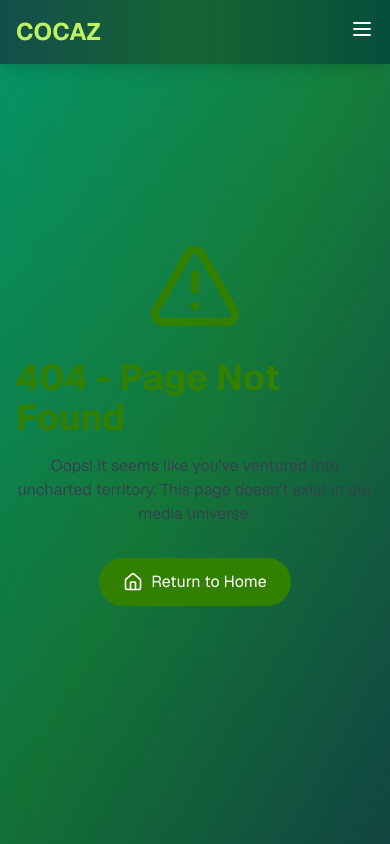
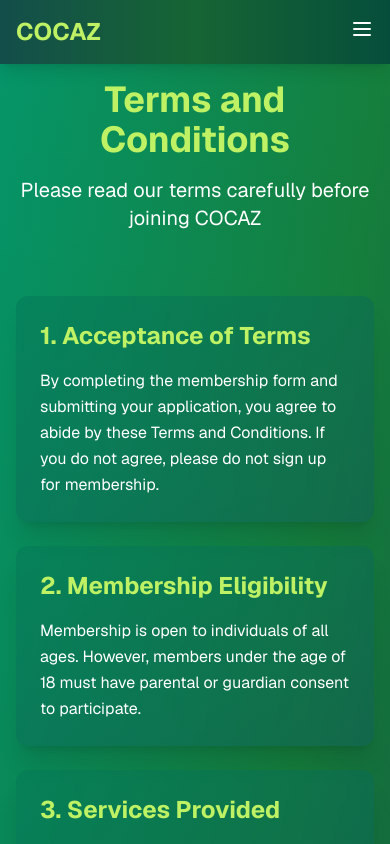
Before and after one commit to Mutombe/cocaz, a React (Vite) app in the folder cocaz-static/: page /terms in a window 390 px wide. Shown: the top 844 px of the page. Built offline with nearby package versions, Linux system fonts and the light colour scheme; a web font is replaced by a local one.

Commit message:
TermsAndConditions

```diff
--- a/cocaz-static/src/App.jsx
+++ b/cocaz-static/src/App.jsx
@@ -13,6 +13,7 @@
 import ImpressiveGrowth from "./components/Services/Growth/growth";
 import TrustedByCreators from "./components/Services/TrustedByCreators/trustedByCreators";
 import SuccessfulProjects from "./components/Services/SuccessfulProjects/successfulProjects";
+import TermsAndConditions from "./components/TermsAndConditions/terms";
 import { ThemedComponent } from "./components/themeContext";
 import ErrorBoundary from "./components/Error/error";
 import Navbar from "./components/Navbar/navbar";
@@ -85,6 +86,10 @@
                         element={<TalentManagement />}
                       />
                       <Route
+                        path="/terms"
+                        element={<TermsAndConditions />}
+                      />
+                      <Route
                         path="/history/4+-years-of-experience"
                         element={<Experience />}
                       />
--- /dev/null
+++ b/cocaz-static/src/components/TermsAndConditions/terms.jsx
@@ -0,0 +1,157 @@
+import React from 'react';
+import { motion } from 'framer-motion';
+import { useTheme } from '../themeContext';
+import { FileText, Mail } from 'lucide-react';
+
+const TermsAndConditions = () => {
+  const { currentTheme } = useTheme();
+
+  const termsData = [
+    {
+      title: "1. Acceptance of Terms",
+      content: "By completing the membership form and submitting your application, you agree to abide by these Terms and Conditions. If you do not agree, please do not sign up for membership."
+    },
+    {
+      title: "2. Membership Eligibility",
+      content: "Membership is open to individuals of all ages. However, members under the age of 18 must have parental or guardian consent to participate."
+    },
+    {
+      title: "3. Services Provided",
+      content: "COCAZ provides advisory and management services for content creators, including but not limited to: Poets, Musicians, Instrumentalists, Sound Engineers, Social Media Influencers, Actors, Showmen, Photographers, DJs, Artistic Painters, Writers (Authors, Screenwriters), Directors, Cinematographers, and Choreographers. Our services aim to enhance the knowledge, coverage, and audience engagement of our members while offering support in monetizing their content."
+    },
+    {
+      title: "4. Member Responsibilities",
+      content: "As a member, you agree to: Provide accurate and up-to-date information during the registration process, respect the rights of other members and COCAZ staff, and use the services provided by COCAZ in a manner consistent with applicable laws and regulations."
+    },
+    {
+      title: "5. Intellectual Property",
+      content: "All content created by COCAZ, including promotional materials and resources, is the intellectual property of COCAZ. Members may not reproduce, distribute, or modify this content without prior written consent."
+    },
+    {
+      title: "6. Limitation of Liability",
+      content: "COCAZ shall not be liable for any indirect, incidental, or consequential damages arising from your membership or use of our services. Members agree to use the services at their own risk."
+    },
+    {
+      title: "7. Termination of Membership",
+      content: "COCAZ reserves the right to terminate any membership at its discretion, with or without cause. Members may terminate their membership by providing written notice to COCAZ."
+    },
+    {
+      title: "8. Changes to Terms",
+      content: "COCAZ may update these Terms and Conditions from time to time. Members will be notified of any significant changes, and continued use of services will constitute acceptance of the new terms."
+    },
+    {
+      title: "9. Governing Law",
+      content: "These Terms and Conditions shall be governed by and construed in accordance with the laws of Zimbabwe. Any disputes arising from these terms shall be resolved in the appropriate courts of Zimbabwe."
+    },
+    {
+      title: "10. Contact Information",
+      content: "For any questions regarding these Terms and Conditions, please contact us at cocazofficial@gmail.com"
+    }
+  ];
+
+  const pageVariants = {
+    initial: { opacity: 0, y: 20 },
+    animate: {
+      opacity: 1,
+      y: 0,
+      transition: {
+        duration: 0.5,
+        staggerChildren: 0.1
+      }
+    }
+  };
+
+  return (
+    <motion.div
+      className="py-20"
+      initial="initial"
+      animate="animate"
+      variants={pageVariants}
+    >
+      <div className="container mx-auto px-4 sm:px-6 lg:px-8">
+        <motion.div
+          className="mb-16 text-center"
+          variants={pageVariants}
+        >
+          <motion.h2
+            className={`text-4xl font-bold ${currentTheme.accent} mb-4`}
+            initial={{ opacity: 0, y: -20 }}
+            animate={{ opacity: 1, y: 0 }}
+            transition={{ duration: 0.5 }}
+          >
+            Terms and Conditions
+          </motion.h2>
+          <motion.p
+            className={`${currentTheme.text} text-xl max-w-2xl mx-auto`}
+            initial={{ opacity: 0 }}
+            animate={{ opacity: 1 }}
+            transition={{ delay: 0.2 }}
+          >
+            Please read our terms carefully before joining COCAZ
+          </motion.p>
+        </motion.div>
+
+        <motion.div
+          className="space-y-6 max-w-4xl mx-auto"
+          variants={pageVariants}
+        >
+          {termsData.map((term, index) => (
+            <motion.div
+              key={index}
+              className={`${currentTheme.card} rounded-xl p-6 shadow-xl`}
+              variants={{
+                initial: { opacity: 0, y: 50 },
+                animate: {
+                  opacity: 1,
+                  y: 0,
+                  transition: { delay: index * 0.1 }
+                }
+              }}
+              whileHover={{ scale: 1.02 }}
+              transition={{ type: "spring", stiffness: 300, damping: 20 }}
+            >
+              <h3 className={`text-2xl font-bold ${currentTheme.accent} mb-4`}>
+                {term.title}
+              </h3>
+              <p className={`${currentTheme.text} leading-relaxed`}>
+                {term.content}
+              </p>
+            </motion.div>
+          ))}
+        </motion.div>
+
+        <motion.div
+          className="mt-16 text-center"
+          variants={pageVariants}
+        >
+          <motion.div
+            className="flex justify-center space-x-4"
+            initial={{ opacity: 0 }}
+            animate={{ opacity: 1 }}
+            transition={{ delay: 1 }}
+          >
+            <motion.a
+              href="mailto:cocazofficial@gmail.com"
+              className={`${currentTheme.button} ${currentTheme.buttonText} px-6 py-3 rounded-full flex items-center space-x-2 shadow-lg`}
+              whileHover={{ scale: 1.05 }}
+              whileTap={{ scale: 0.95 }}
+            >
+              <Mail size={20} />
+              <span>Contact Us</span>
+            </motion.a>
+            <motion.button
+              className={`${currentTheme.secondary} ${currentTheme.buttonText} px-6 py-3 rounded-full flex items-center space-x-2 shadow-lg`}
+              whileHover={{ scale: 1.05 }}
+              whileTap={{ scale: 0.95 }}
+            >
+              <FileText size={20} />
+              <span>Download PDF</span>
+            </motion.button>
+          </motion.div>
+        </motion.div>
+      </div>
+    </motion.div>
+  );
+};
+
+export default TermsAndConditions;
```
